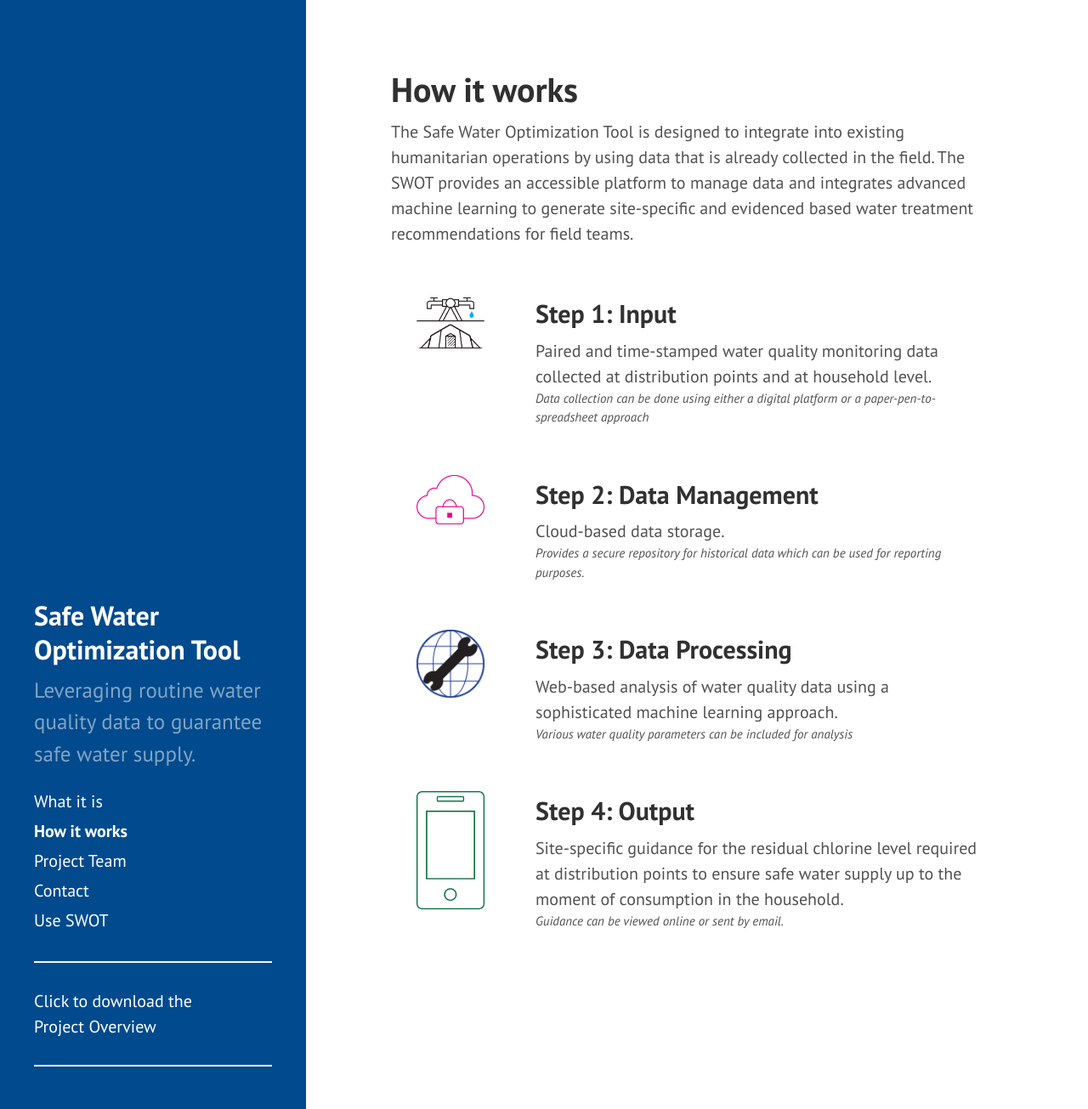
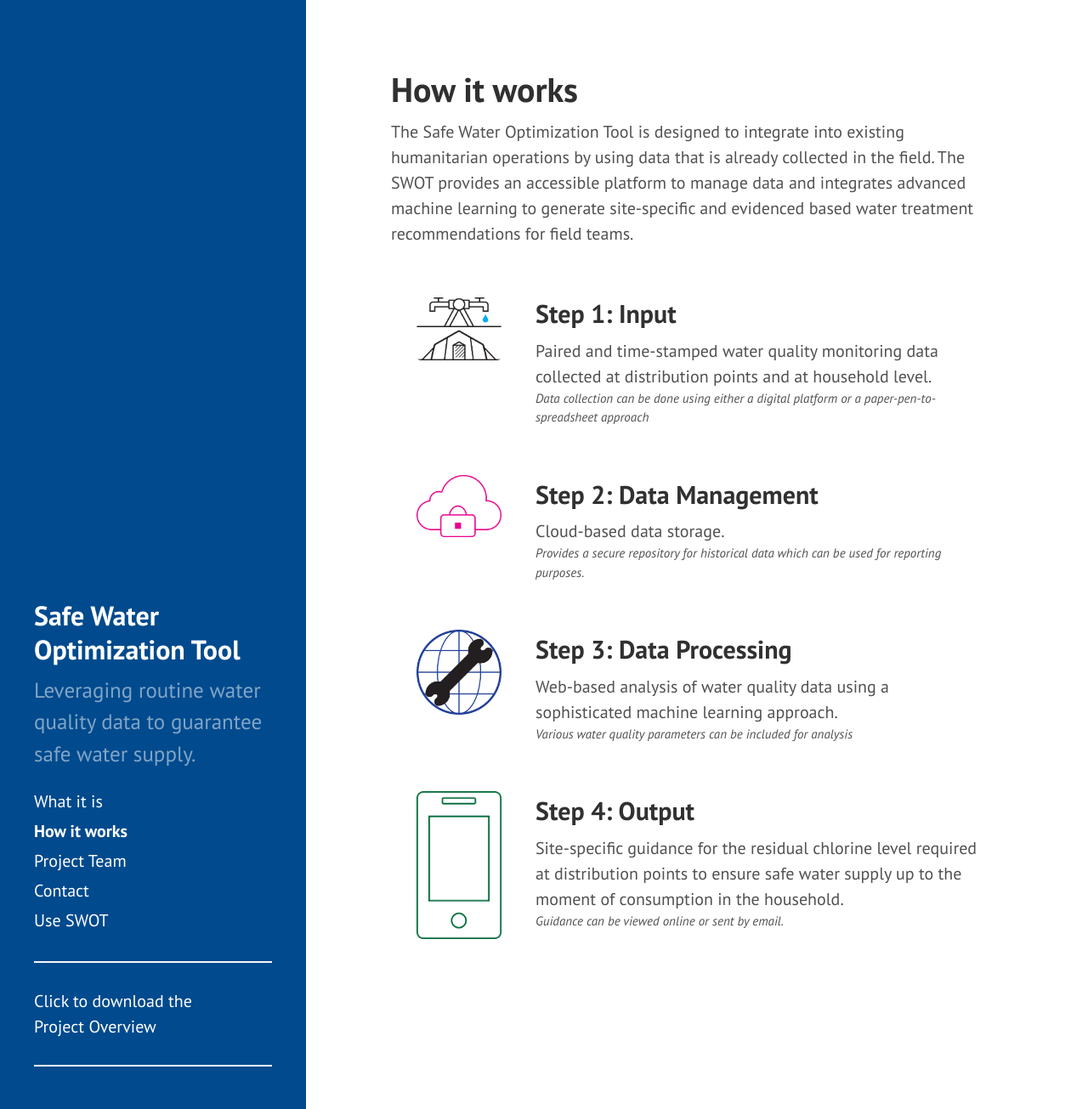
Before and after one commit to safeh2o/swot-infopage, a Jekyll site: the page built from how-it-works.md, in a window 1280 px wide and 1305 px high. Shown: the whole window at 85% size. Built offline with Jekyll 4.4.1, drawn with Linux system fonts in a browser that asks for light colours; Markdown is read by kramdown in place of the engine named in the settings.

Commit message:
Update poole.css

```diff
--- a/public/css/poole.css
+++ b/public/css/poole.css
@@ -396,10 +396,11 @@
   text-align: left;
 }
 
-.icon {
+img.workflow-icon {
+  margin: 10px 20px;
   max-width: 80px;
   image-align: center;
-  vertical-align: center;
+  vertical-align: middle;
 }
 
 /*
```
